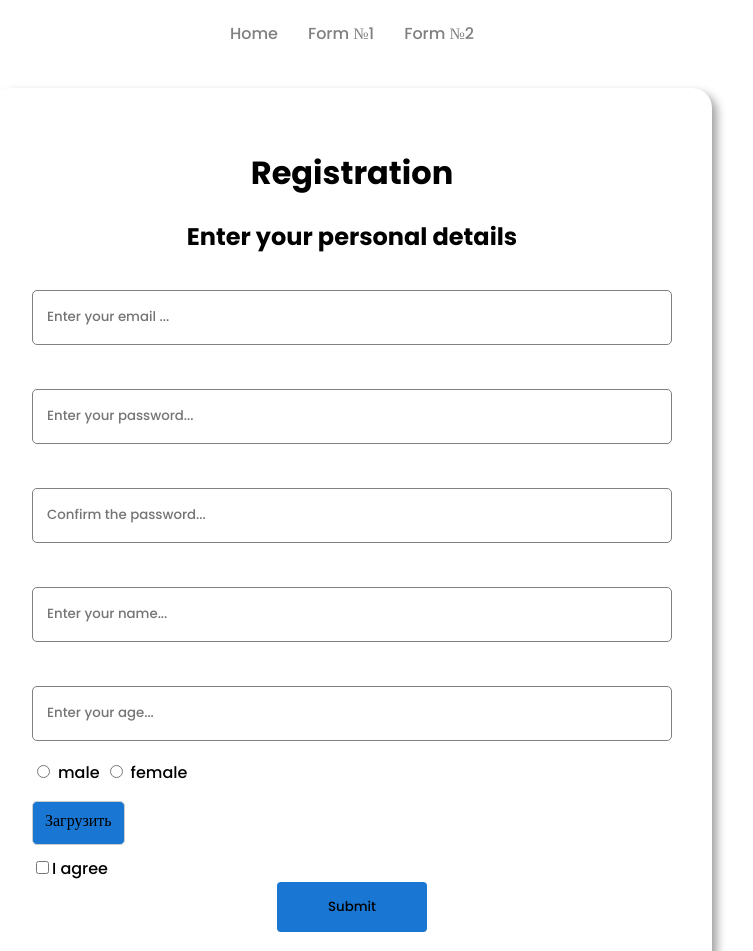
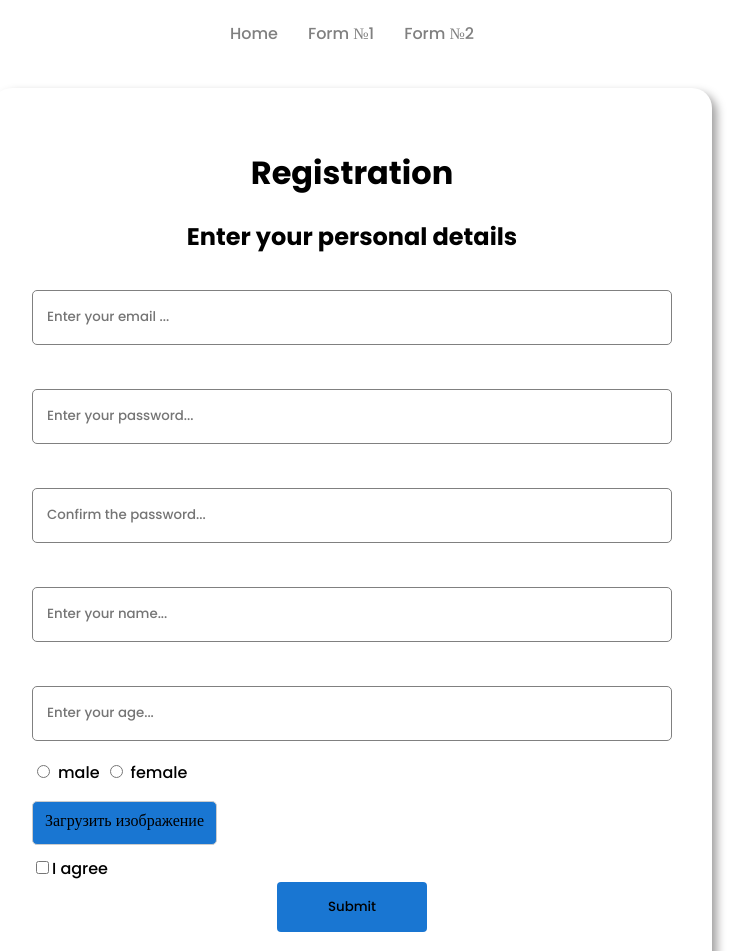
Before and after one commit to Belski-Anton/React, a React (Vite) app: page /form-2 in a window 1280 px wide. Shown: the top 951 px of the page, without its empty margins (288-1041 px from the left). Built offline with nearby package versions, Linux system fonts and the light colour scheme.

Commit message:
feat: add img to store base64

```diff
--- a/src/components/forms/Forms.tsx
+++ b/src/components/forms/Forms.tsx
@@ -17,6 +17,8 @@ const Forms = () => {
     const ageRef = useRef<HTMLInputElement | null>(null)
     const maleRef = useRef<HTMLInputElement | null>(null)
     const femaleRef = useRef<HTMLInputElement | null>(null)
+    const bodyInputRef = useRef<HTMLInputElement | null>(null)
+    const imgRef = useRef<HTMLImageElement | null>(null)
     const dispatch = useDispatch<AppDispatch>()
 
     const handleChange = () => {
@@ -30,12 +32,15 @@ const Forms = () => {
             : femaleRef.current?.checked
             ? 'female'
             : ''
+        const imgBased64 = imgRef.current?.src || ''
         dispatch(formActions.addEmail(emailValue))
         dispatch(formActions.addPassword(passwordValue))
         dispatch(formActions.addConfirmPassword(confirmPasswordValue))
         dispatch(formActions.addName(nameValue))
         dispatch(formActions.addAge(ageValue))
         dispatch(formActions.addGender(gender))
+        dispatch(formActions.addGender(gender))
+        dispatch(formActions.addImage(imgBased64))
     }
 
     return (
@@ -76,7 +81,7 @@ const Forms = () => {
                     />
                 </form>
                 <RadioButton refMale={maleRef} refFemale={femaleRef} />
-                <InputImg />
+                <InputImg imgRef={imgRef} bodyInputRef={bodyInputRef} />
                 <CheckBox />
                 <Button onClick={handleChange} />
             </div>
--- a/src/components/inputimg/InputImg.tsx
+++ b/src/components/inputimg/InputImg.tsx
@@ -1,12 +1,14 @@
-import { useRef } from 'react'
+// import { forwardRef } from 'react'
 import './InputImg.css'
 
-const InputImg = () => {
-    const bodyInputRef = useRef<HTMLInputElement | null>(null)
-    const imgRef = useRef<HTMLImageElement | null>(null)
+interface IImageProps {
+    imgRef: React.MutableRefObject<HTMLImageElement | null>
+    bodyInputRef: React.MutableRefObject<HTMLInputElement | null>
+}
 
+const InputImg = ({ imgRef, bodyInputRef }: IImageProps) => {
     const handleCnange = () => {
-        const inputElement = bodyInputRef.current
+        const inputElement = bodyInputRef?.current
         if (inputElement && inputElement.files && inputElement.files[0]) {
             const selectedFile = inputElement.files[0]
             convertBase64(selectedFile)
@@ -17,8 +19,9 @@ const InputImg = () => {
         const reader = new FileReader()
         reader.onload = (e) => {
             const base64Data = e.target?.result as string
-            if (imgRef.current) {
+            if (imgRef && imgRef.current) {
                 imgRef.current.src = base64Data
+                console.log(base64Data) // Вывод данных base64 в консоль
             }
         }
         reader.readAsDataURL(file)
@@ -27,7 +30,7 @@ const InputImg = () => {
     return (
         <div className="img_wrapper">
             <label htmlFor="file-upload" className="custom-file-upload">
-                Загрузить
+                Загрузить изображение
             </label>
             <input
                 onChange={handleCnange}
--- a/src/components/saveFormTwo/SaveFormTwo.tsx
+++ b/src/components/saveFormTwo/SaveFormTwo.tsx
@@ -21,6 +21,9 @@ const SaveFormTwo = () => {
     const gender = useSelector(
         (state: { user: { gender: string } }) => state.user.gender
     )
+    const image = useSelector(
+        (state: { user: { image: string } }) => state.user.image
+    )
     return (
         <div className="form_two">
             <div>Email: {email}</div>
@@ -29,6 +32,9 @@ const SaveFormTwo = () => {
             <div>Name: {name}</div>
             <div>Age: {age}</div>
             <div>Gender: {gender}</div>
+            <div>
+                Img: <img src={image} alt="" />
+            </div>
         </div>
     )
 }
--- a/src/store/formSlice.ts
+++ b/src/store/formSlice.ts
@@ -7,6 +7,7 @@ export interface IForm {
     name: string
     age: string
     gender: string
+    image: string | null
 }
 
 const initialState: IForm = {
@@ -16,6 +17,7 @@ const initialState: IForm = {
     name: '',
     age: '',
     gender: '',
+    image: null,
 }
 
 export const formSlice = createSlice({
@@ -41,6 +43,9 @@ export const formSlice = createSlice({
         addGender: (state, action: PayloadAction<string>) => {
             state.gender = action.payload
         },
+        addImage: (state, action: PayloadAction<string | null>) => {
+            state.image = action.payload
+        },
     },
 })
 
```
